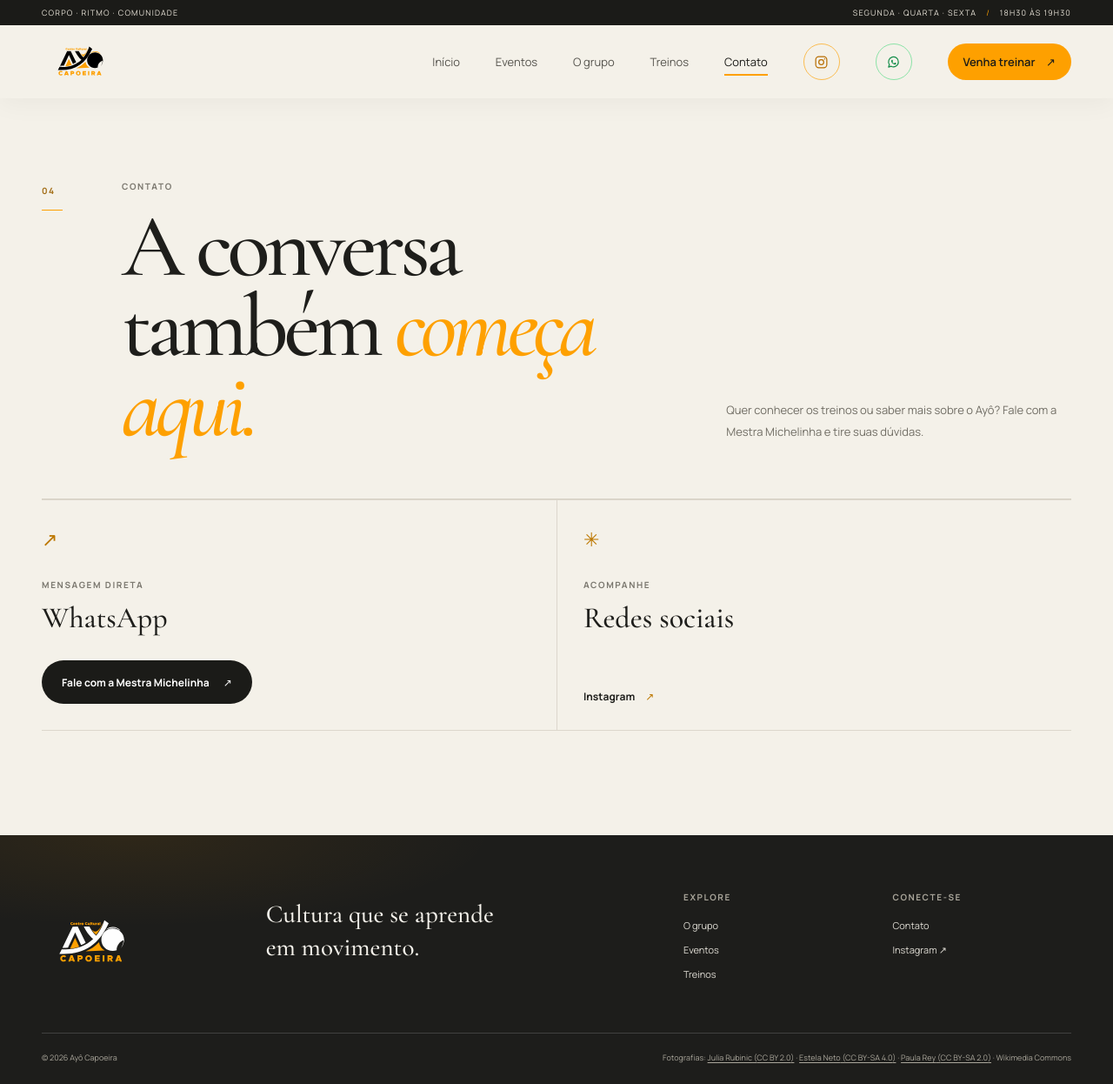
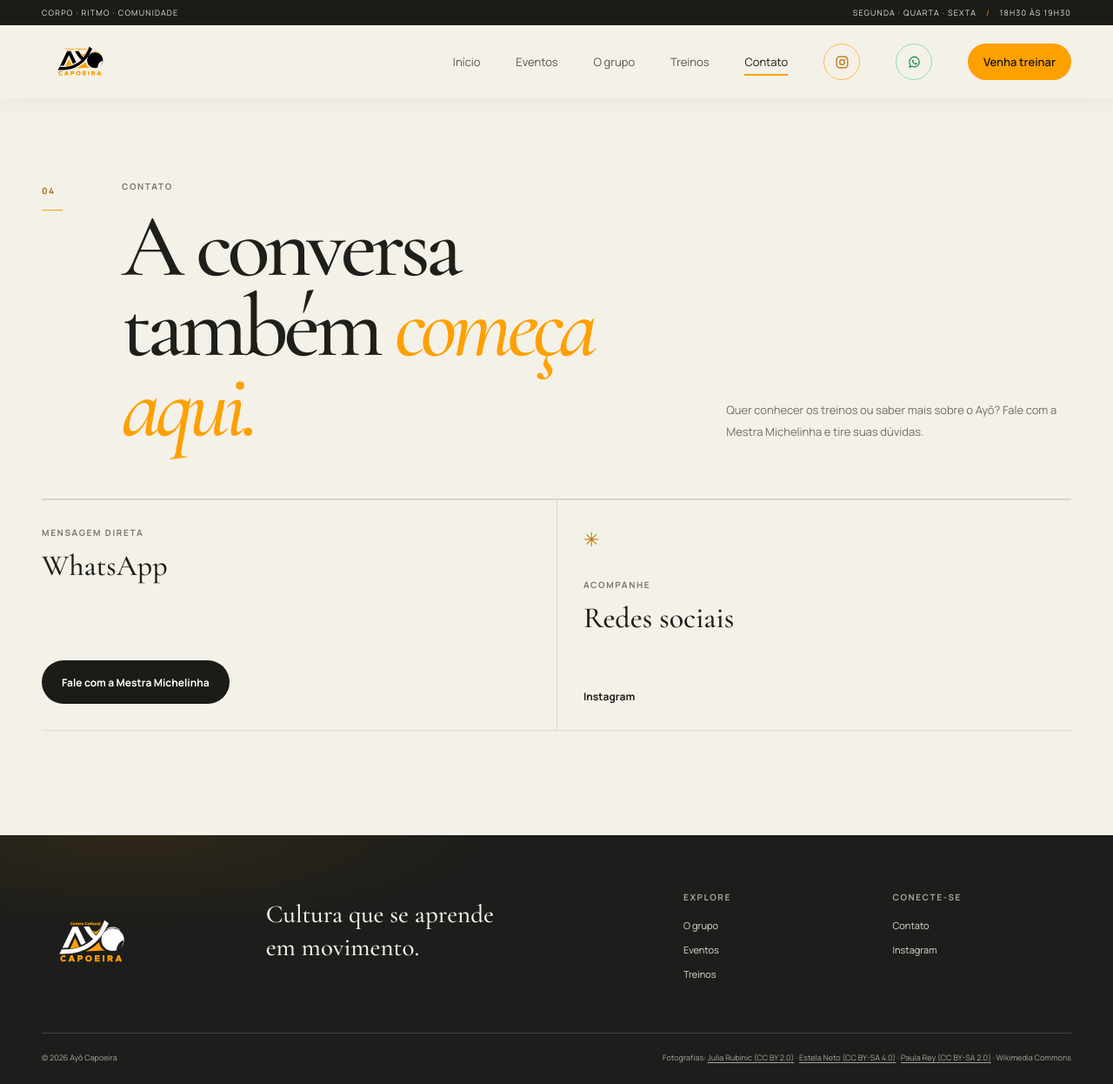
Before and after one commit to LucaMaia/ayo-site, a React (Vite) app: page /contato in a window 1280 px wide. Shown: the whole page at 87% size. Built offline with nearby package versions, Linux system fonts and the light colour scheme.

Commit message:
alteracoes layout - removenndo ↗

```diff
--- a/src/components/EventCard.tsx
+++ b/src/components/EventCard.tsx
@@ -31,7 +31,7 @@ export default function EventCard({ evento }: EventCardProps) {
             target={evento.link.startsWith("http") ? "_blank" : undefined}
             rel={evento.link.startsWith("http") ? "noreferrer" : undefined}
           >
-            {evento.textoBotao} <span aria-hidden="true">↗</span>
+            {evento.textoBotao}
           </a>
         )}
       </div>
--- a/src/components/Footer.tsx
+++ b/src/components/Footer.tsx
@@ -36,7 +36,7 @@ export default function Footer() {
           <Link to="/contato">Contato</Link>
           {redes.map((rede) => (
             <a key={rede.label} href={rede.url} target="_blank" rel="noreferrer">
-              {rede.label} ↗
+              {rede.label}
             </a>
           ))}
           {redes.length === 0 && <span className="footer-muted">Redes sociais em breve</span>}
--- a/src/components/Header.tsx
+++ b/src/components/Header.tsx
@@ -142,7 +142,7 @@ export default function Header() {
               to="/treinos"
               onClick={() => setMenuAberto(false)}
             >
-              Venha treinar <span aria-hidden="true">↗</span>
+              Venha treinar
             </NavLink>
           </nav>
         </div>
--- a/src/pages/About.tsx
+++ b/src/pages/About.tsx
@@ -70,9 +70,6 @@ export default function About() {
                 <h3>{tema.titulo}</h3>
                 <p>{tema.texto}</p>
               </div>
-              <span className="about-list-arrow" aria-hidden="true">
-                ↗
-              </span>
             </article>
           ))}
         </div>
@@ -87,7 +84,7 @@ export default function About() {
             lugar para você.
           </h2>
           <Link className="button button-gold" to="/treinos">
-            Conheça os treinos <span aria-hidden="true">↗</span>
+            Conheça os treinos
           </Link>
         </div>
       </section>
--- a/src/pages/Contact.tsx
+++ b/src/pages/Contact.tsx
@@ -25,9 +25,6 @@ export default function Contact() {
       />
       <section className="contact-options page-width" id="redes">
         <article className="contact-option">
-          <span className="contact-icon" aria-hidden="true">
-            ↗
-          </span>
           <span className="eyebrow">Mensagem direta</span>
           <h2>WhatsApp</h2>
           {whatsapp ? (
@@ -37,7 +34,7 @@ export default function Contact() {
               target="_blank"
               rel="noreferrer"
             >
-              Fale com a Mestra Michelinha <span aria-hidden="true">↗</span>
+              Fale com a Mestra Michelinha
             </a>
           ) : (
             <p className="contact-unavailable">
@@ -61,7 +58,7 @@ export default function Contact() {
                   target="_blank"
                   rel="noreferrer"
                 >
-                  {rede.label} <span aria-hidden="true">↗</span>
+                  {rede.label}
                 </a>
               ))}
             </div>
--- a/src/pages/Home.tsx
+++ b/src/pages/Home.tsx
@@ -31,7 +31,7 @@ export default function Home() {
           </p>
           <div className="hero-actions">
             <Link className="button button-gold" to="/treinos">
-              Conheça os treinos <span aria-hidden="true">↗</span>
+              Conheça os treinos
             </Link>
             <Link className="hero-text-link" to="/grupo">
               Descubra o grupo <span aria-hidden="true">→</span>
@@ -61,7 +61,7 @@ export default function Home() {
               que segue viva.
             </p>
             <Link className="text-link" to="/grupo">
-              Conheça o Ayô <span aria-hidden="true">↗</span>
+              Conheça o Ayô
             </Link>
           </div>
         </div>
@@ -81,7 +81,7 @@ export default function Home() {
               descubra a capoeira no seu tempo.
             </p>
             <Link className="button button-outline" to="/treinos">
-              Saiba sobre os treinos <span aria-hidden="true">↗</span>
+              Saiba sobre os treinos
             </Link>
           </div>
           <TrainingSchedule compact />
@@ -96,7 +96,7 @@ export default function Home() {
               <h2 className="display-heading">Próximos encontros</h2>
             </div>
             <Link className="text-link" to="/eventos">
-              Todos os eventos <span aria-hidden="true">↗</span>
+              Todos os eventos
             </Link>
           </div>
           {proximosEventos.length > 0 ? (
@@ -143,7 +143,7 @@ export default function Home() {
               nossos treinos.
             </p>
             <Link className="text-link" to="/treinos">
-              Sobre as aulas <span aria-hidden="true">↗</span>
+              Sobre as aulas
             </Link>
           </div>
           <div className="teacher-seal" aria-hidden="true">
--- a/src/pages/Training.tsx
+++ b/src/pages/Training.tsx
@@ -47,11 +47,11 @@ export default function Training() {
               target="_blank"
               rel="noreferrer"
             >
-              Fale pelo WhatsApp <span aria-hidden="true">↗</span>
+              Fale pelo WhatsApp
             </a>
           ) : (
             <Link className="text-link" to="/contato">
-              Consulte os canais de contato <span aria-hidden="true">↗</span>
+              Consulte os canais de contato
             </Link>
           )}
         </div>
```
Also changed, not shown: 3 other files (tests, documents, lock files or other folders).
